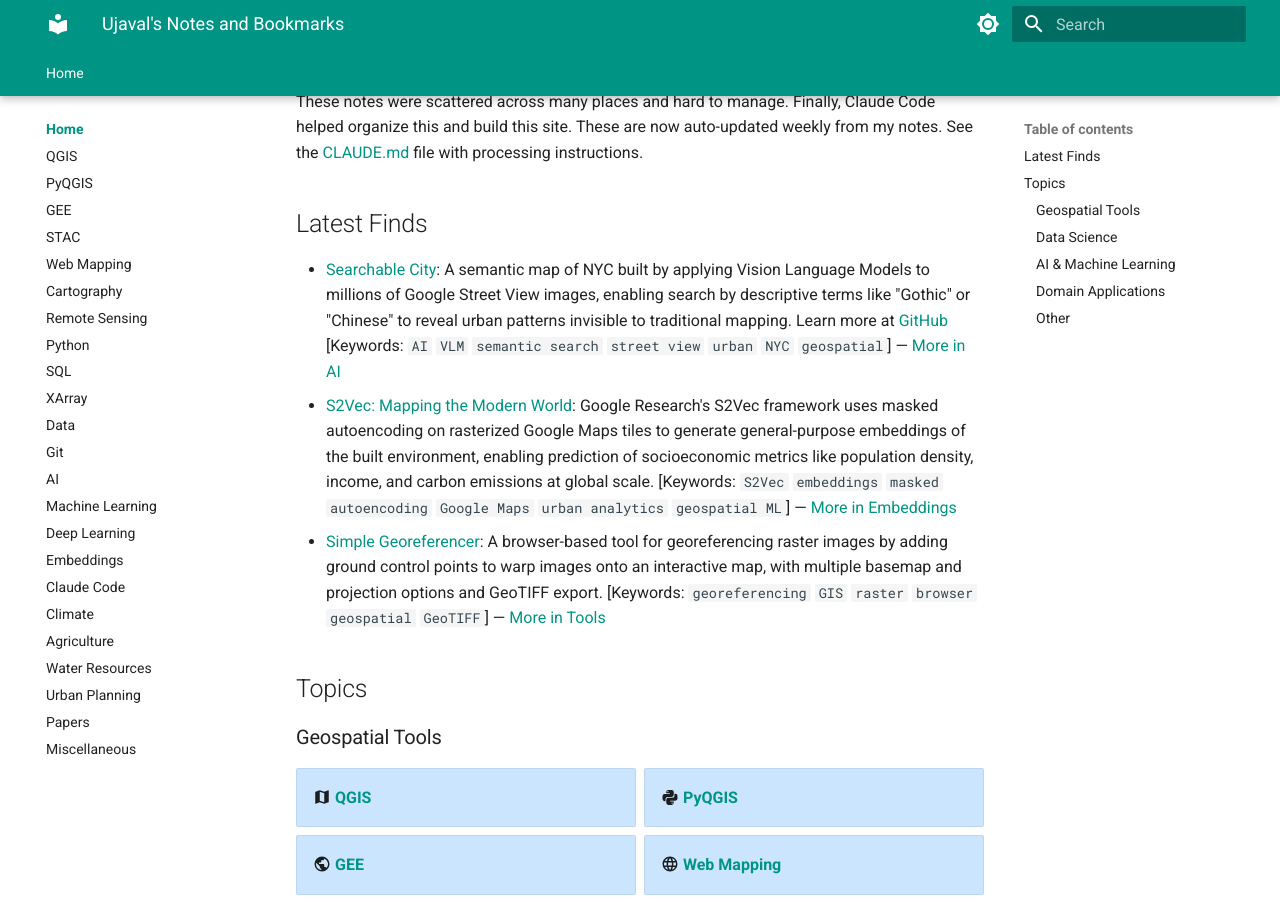
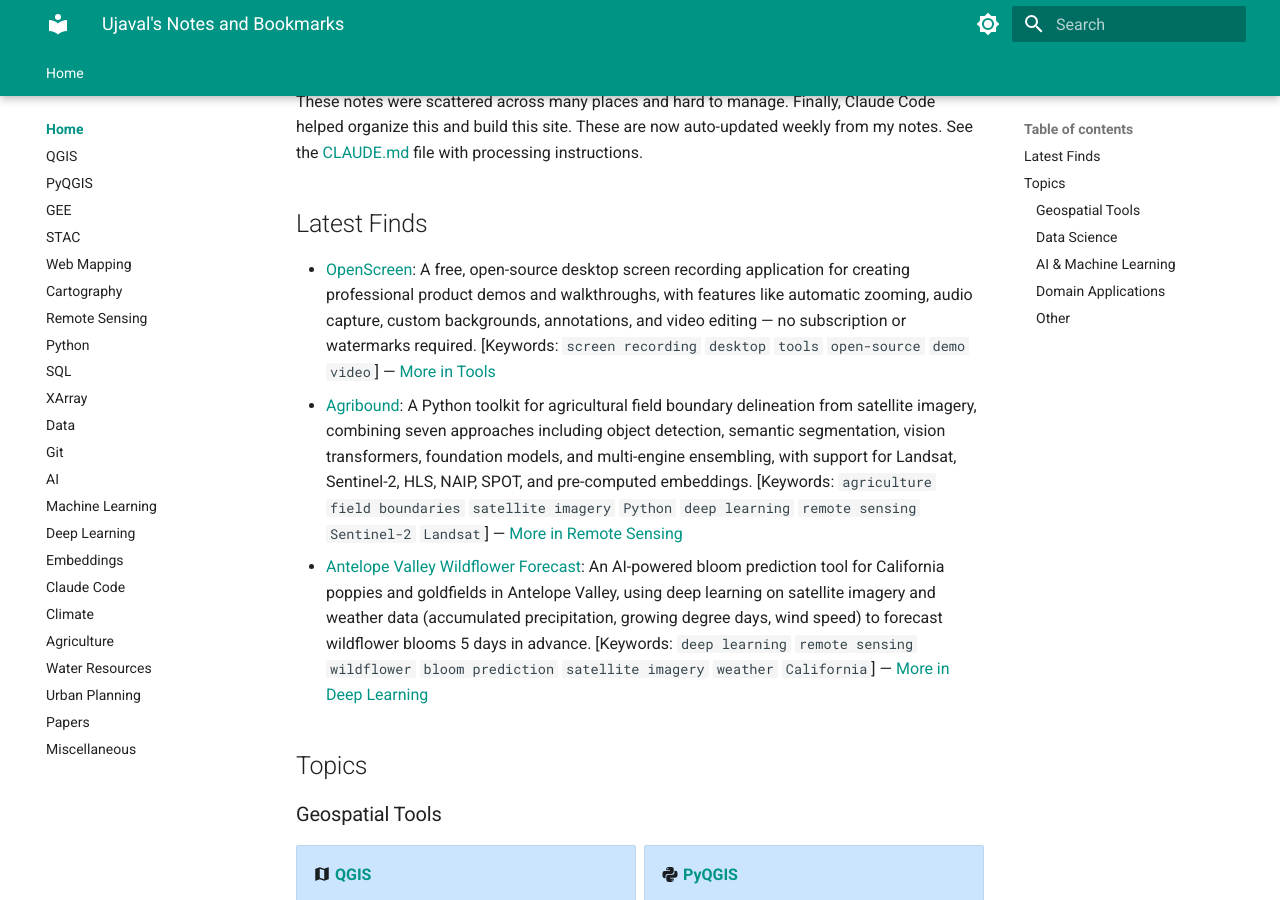
Before and after one commit to spatialthoughts/notes, an MkDocs documentation site: the page built from content/index.md, in a window 1280 px wide and 900 px high, scrolled down 206 px. Built offline with MkDocs 1.6.1 and Material for MkDocs 9.7.7, drawn with Linux system fonts in a browser that asks for light colours.

Commit message:
Process 2026-03-30, 2026-03-31, 2026-04-01 daily notes: add Wildflower Forecast to Deep_Learning, Agribound to Remote_Sensing, OpenScreen to Tools; update Latest Finds
Co-Authored-By: Claude Sonnet 4.6 <noreply@anthropic.com>

```diff
--- a/content/index.md
+++ b/content/index.md
@@ -6,9 +6,9 @@ These notes were scattered across many places and hard to manage. Finally, Claud
 
 ## Latest Finds
 
-- [Searchable City](https://searchable.city/): A semantic map of NYC built by applying Vision Language Models to millions of Google Street View images, enabling search by descriptive terms like "Gothic" or "Chinese" to reveal urban patterns invisible to traditional mapping. Learn more at [GitHub](https://github.com/seanhlewis/searchablecity) [Keywords: `AI` `VLM` `semantic search` `street view` `urban` `NYC` `geospatial`] — [More in AI](AI.md)
-- [S2Vec: Mapping the Modern World](https://research.google/blog/mapping-the-modern-world-how-s2vec-learns-the-language-of-our-cities/): Google Research's S2Vec framework uses masked autoencoding on rasterized Google Maps tiles to generate general-purpose embeddings of the built environment, enabling prediction of socioeconomic metrics like population density, income, and carbon emissions at global scale. [Keywords: `S2Vec` `embeddings` `masked autoencoding` `Google Maps` `urban analytics` `geospatial ML`] — [More in Embeddings](Embeddings.md)
-- [Simple Georeferencer](https://evanapplegate.github.io/simple-georeferencer/): A browser-based tool for georeferencing raster images by adding ground control points to warp images onto an interactive map, with multiple basemap and projection options and GeoTIFF export. [Keywords: `georeferencing` `GIS` `raster` `browser` `geospatial` `GeoTIFF`] — [More in Tools](Tools.md)
+- [OpenScreen](https://github.com/siddharthvaddem/openscreen): A free, open-source desktop screen recording application for creating professional product demos and walkthroughs, with features like automatic zooming, audio capture, custom backgrounds, annotations, and video editing — no subscription or watermarks required. [Keywords: `screen recording` `desktop` `tools` `open-source` `demo` `video`] — [More in Tools](Tools.md)
+- [Agribound](https://github.com/montimaj/agribound): A Python toolkit for agricultural field boundary delineation from satellite imagery, combining seven approaches including object detection, semantic segmentation, vision transformers, foundation models, and multi-engine ensembling, with support for Landsat, Sentinel-2, HLS, NAIP, SPOT, and pre-computed embeddings. [Keywords: `agriculture` `field boundaries` `satellite imagery` `Python` `deep learning` `remote sensing` `Sentinel-2` `Landsat`] — [More in Remote Sensing](Remote_Sensing.md)
+- [Antelope Valley Wildflower Forecast](https://antelope.leaftime.net/): An AI-powered bloom prediction tool for California poppies and goldfields in Antelope Valley, using deep learning on satellite imagery and weather data (accumulated precipitation, growing degree days, wind speed) to forecast wildflower blooms 5 days in advance. [Keywords: `deep learning` `remote sensing` `wildflower` `bloom prediction` `satellite imagery` `weather` `California`] — [More in Deep Learning](Deep_Learning.md)
 
 ## Topics
 
```
Also changed, not shown: content/Deep_Learning.md (+2 -0 lines), content/Remote_Sensing.md (+2 -0 lines), content/Tools.md (+2 -0 lines).
